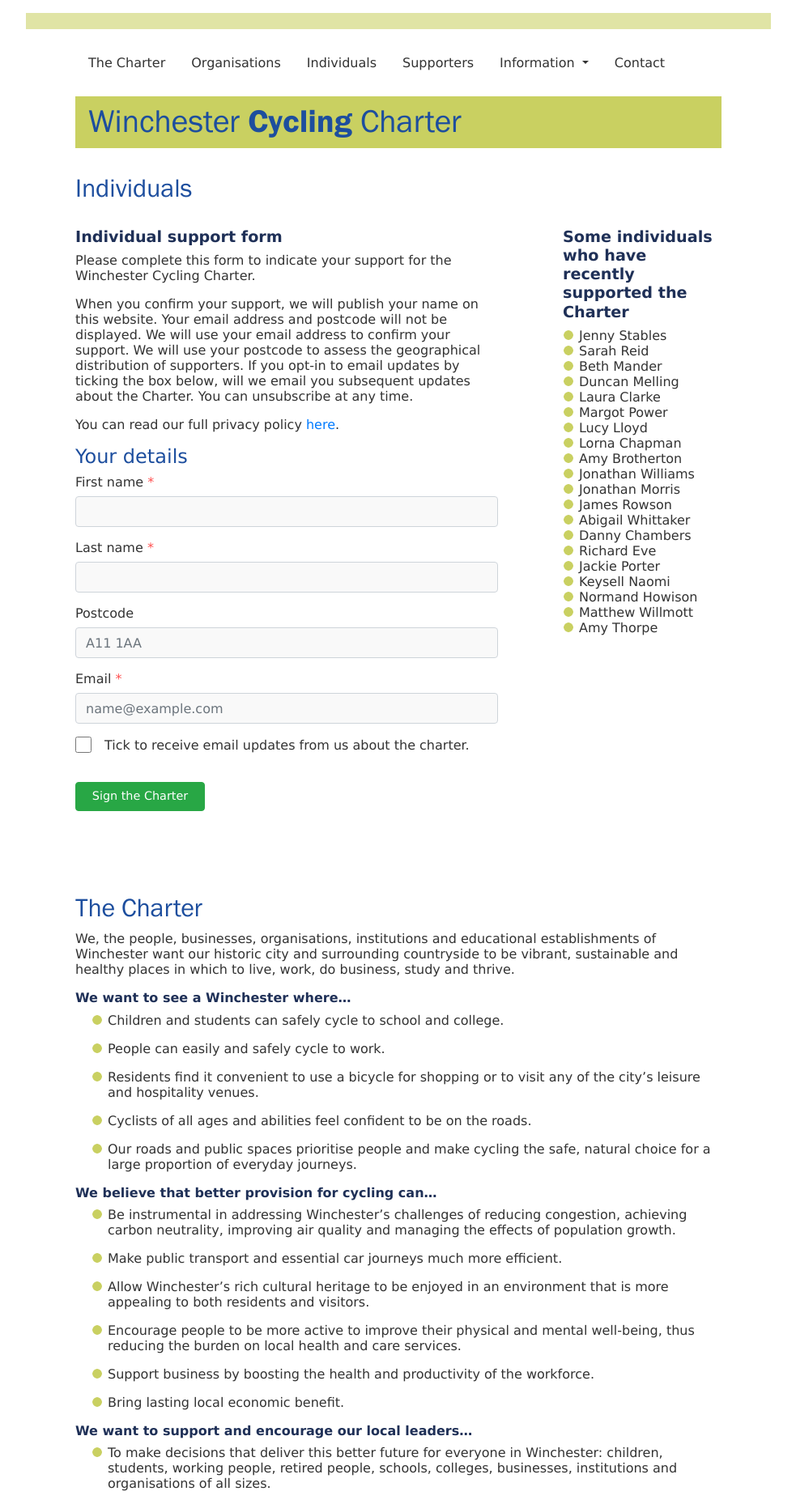
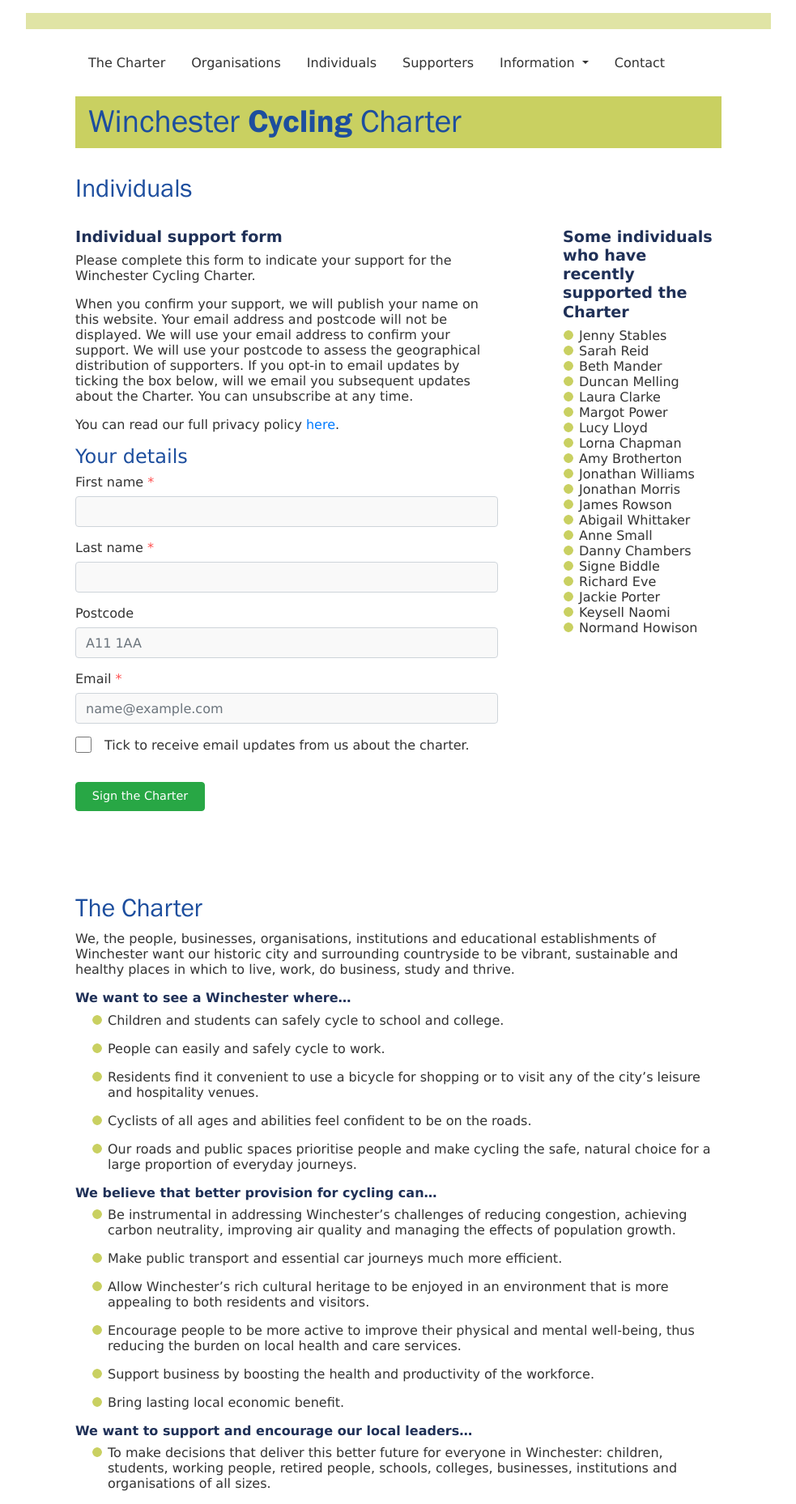
Before and after one commit to winchestercyclingcharter/winchestercyclingcharter.github.io, a Jekyll site: the page built from ind-page.md, in a window 1280 px wide. Shown: the whole page at 81% size, without its empty margins (148-1131 px from the left). Built offline with Jekyll 4.4.1, drawn with Linux system fonts in a browser that asks for light colours; nearby versions of some CDN libraries.

Commit message:
Update people.yml

```diff
--- a/_data/people.yml
+++ b/_data/people.yml
@@ -786,3 +786,5 @@
 - { lastname: Reid, firstname: Sarah, dt: 20220427-172315-694846 }
 - { lastname: Stables, firstname: Jenny, dt: 20220427-192000-691397 }
 - { lastname: Chambers, firstname: Danny, dt: 20220427-071810-732851 }
+- { lastname: Small, firstname: Anne, dt: 20220427-072836-893583 }
+- { lastname: Biddle, firstname: Signe, dt: 20220427-070201-996133 }
```
